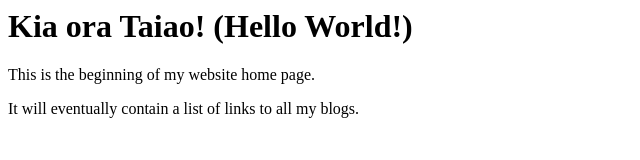
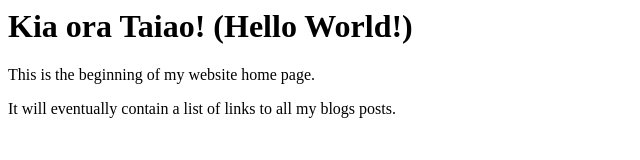
Before and after one commit to rosedhlakama/rosedhlakama.github.io, a plain HTML site: page index.html in a window 1280 px wide. Shown: the full height of the page, 0-640 px from the left. Drawn offline with Linux system fonts and the light colour scheme.

Commit message:
add css file

```diff
--- a/index.html
+++ b/index.html
@@ -4,6 +4,6 @@
   <body>
     <h1>Kia ora Taiao! (Hello World!)</h1>
     <p> This is the beginning of my website home page.</p>
-    <p> It will eventually contain a list of links to all my blogs. </p>
+    <p> It will eventually contain a list of links to all my blogs posts. </p>
   </body>
 </html>
```
Also changed, not shown: index.css (added).
